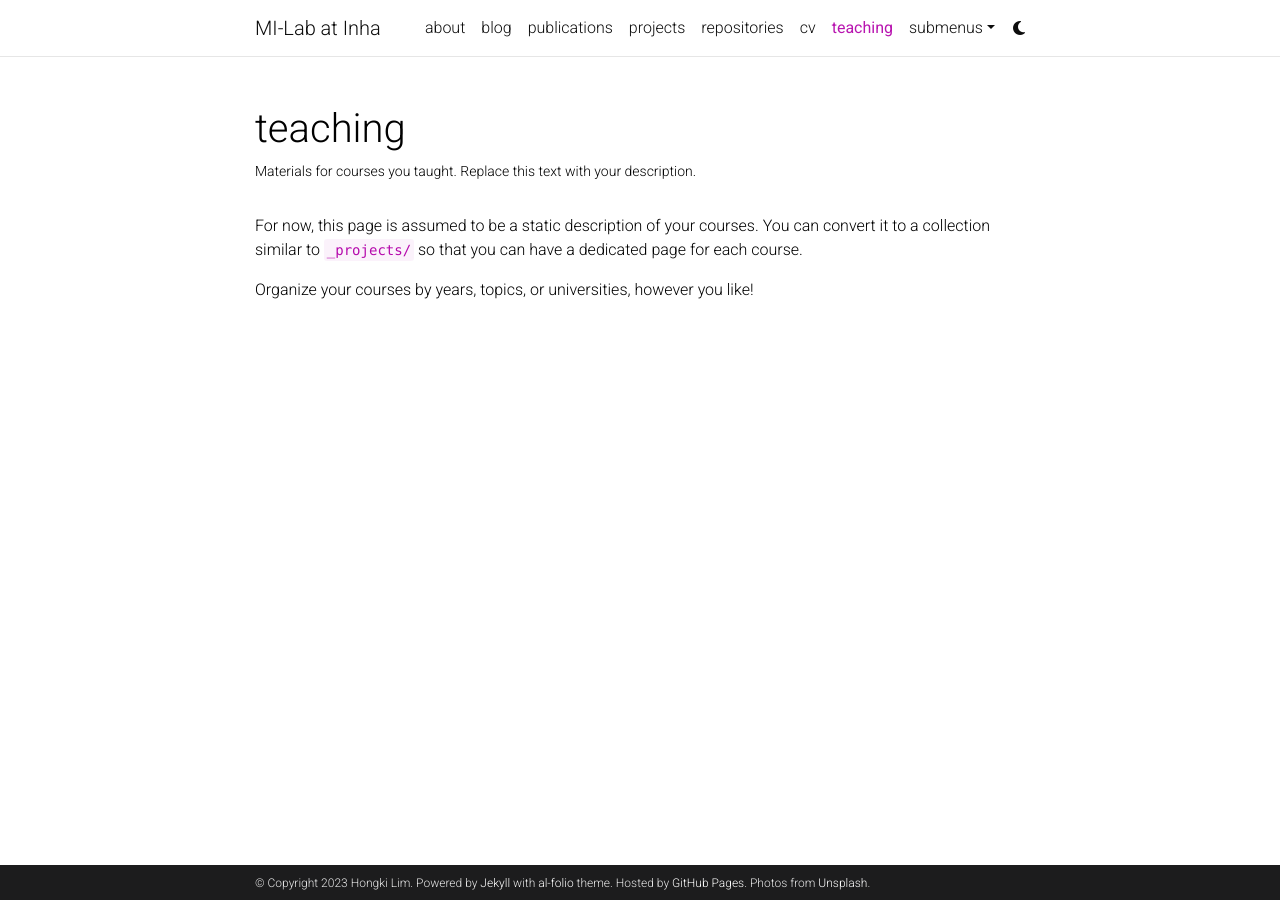
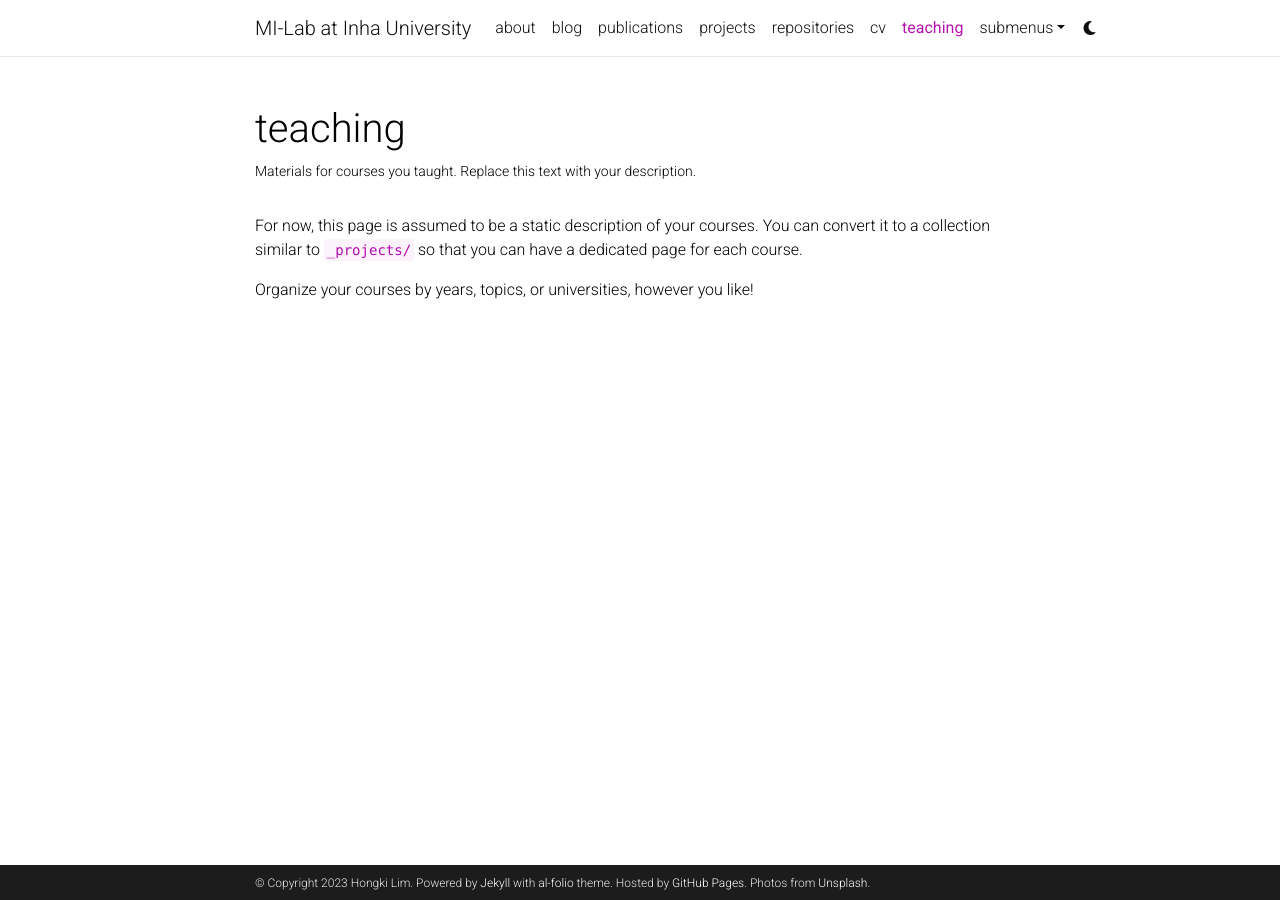
Before and after one commit to milab-inha/milab-inha.github.io, a Jekyll site: the page built from _pages/teaching.md, in a window 1280 px wide. Built offline with Jekyll 4.4.1, drawn with Linux system fonts in a browser that asks for light colours; comment, search, counter and statistics services are not loaded; a style sheet for code colours, icons or effects is not loaded.

Commit message:
Update _config.yml

```diff
--- a/_config.yml
+++ b/_config.yml
@@ -2,7 +2,7 @@
 # Site settings
 # -----------------------------------------------------------------------------
 
-title: MI-Lab at Inha # the website title (if blank, full name will be used instead)
+title: MI-Lab at Inha University # the website title (if blank, full name will be used instead)
 first_name: Hongki
 middle_name:
 last_name: Lim
```
